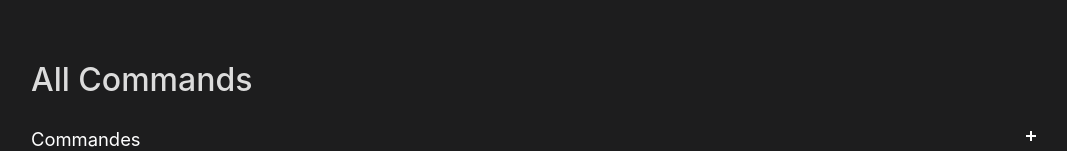
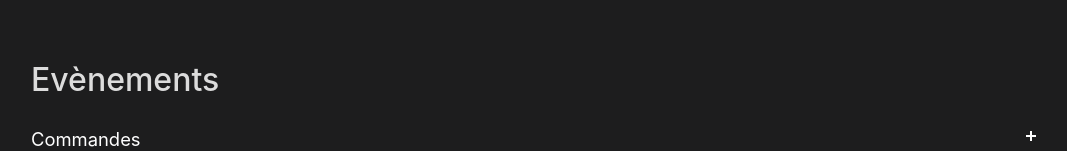
Before and after one commit to Nariod68/Dreepi_, a plain HTML site: page index.html in a window 1280 px wide. Shown: the part 1675-1826 px from the top of the page, without its empty margins (103-1170 px from the left). Drawn offline with nearby package versions, Linux system fonts and the light colour scheme; files whose address does not match are found by name.

Commit message:
Update index.html

```diff
--- a/index.html
+++ b/index.html
@@ -84,7 +84,7 @@
                 </div>
             </div>
         </section><div class="container">
-  <h2>All Commands</h2>
+  <h2>Evènements</h2>
   <div class="accordion">
 
     <! --- If you want more just copy the following code from here -- >
```
